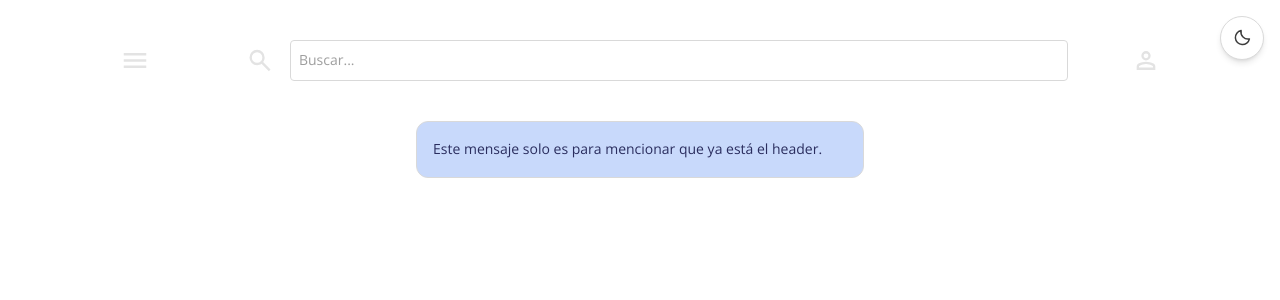
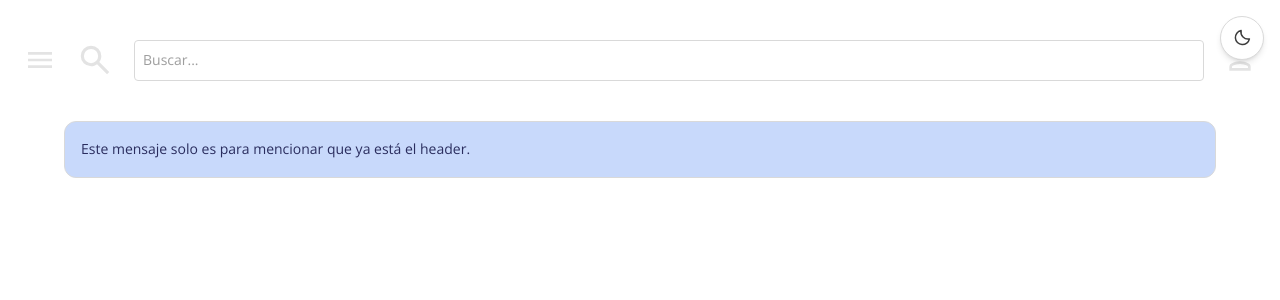
Before and after one commit to CETis-161-PROGRAMACION/ecommerce, a React (Vite) app: page /inicio in a window 1280 px wide. Shown: the top 300 px of the page. Built offline with nearby package versions, Linux system fonts and the light colour scheme.

Commit message:
feat: agregar pantalla de sucursales

```diff
--- a/src/components/navbar/NavBar.tsx
+++ b/src/components/navbar/NavBar.tsx
@@ -1,23 +1,58 @@
-import type { ReactNode } from "react";
+
+import type { ReactNode } from 'react'
 
 interface NavBarProps {
-    children: ReactNode
+  children: ReactNode
 }
 
-export default function NavBar ({children}: NavBarProps) {
-    return (
-        <div className="flex min-h-screen flex-col items-center px-6 py-10 motion-safe:animate-page-enter">
-            <header className="mb-10 flex justify-evenly w-full px-24 max-w gap-4">
-                <img src="/src/components/ui/icons/menu.svg" width={40} height={40} className="mr-20"/>
+export default function NavBar({ children }: NavBarProps) {
+  return (
+    <div className="flex min-h-screen flex-col items-center px-4 py-6 sm:px-6 sm:py-10 motion-safe:animate-page-enter">
+      <header className="mb-8 flex w-full max-w-7xl items-center gap-3 sm:mb-10 sm:gap-5">
+        <button
+          type="button"
+          aria-label="Abrir menú"
+          className="shrink-0"
+        >
+          <img
+            src="/src/components/ui/icons/menu.svg"
+            alt=""
+            width={32}
+            height={32}
+          />
+        </button>
 
-                <img src="/src/components/ui/icons/search.svg" alt="" height={38} width={38} />
+        <img
+          src="/src/components/ui/icons/search.svg"
+          alt=""
+          width={28}
+          height={28}
+          className="shrink-0 sm:h-[38px] sm:w-[38px]"
+        />
 
-                <input type="search" name="search" id="" placeholder="Buscar..." className="border border-line rounded p-2 text-sm leading-relaxed text-ink w-full" />
+        <input
+          type="search"
+          name="search"
+          placeholder="Buscar..."
+          aria-label="Buscar"
+          className="min-w-0 flex-1 rounded border border-line p-2 text-sm leading-relaxed text-ink"
+        />
 
-                <img src="/src/components/ui/icons/person.svg" alt="" height={38} width={38} className="ml-12" />
+        <button
+          type="button"
+          aria-label="Perfil"
+          className="shrink-0"
+        >
+          <img
+            src="/src/components/ui/icons/person.svg"
+            alt=""
+            width={32}
+            height={32}
+          />
+        </button>
+      </header>
 
-            </header>
-            <main className="w-full max-w-md">{children}</main>
-        </div>
-    )
+      <main className="w-full max-w-6xl">{children}</main>
+    </div>
+  )
 }
--- a/src/pages/not-found/NotFoundPage.tsx
+++ b/src/pages/not-found/NotFoundPage.tsx
@@ -11,6 +11,8 @@ const ROUTE_LABELS: Record<AppRoute, string> = {
   [ROUTES.confirmCode]: 'Confirmar código',
   [ROUTES.privacy]: 'Aviso de privacidad',
   [ROUTES.home]: 'Home',
+  [ROUTES.menu]: 'Menú',
+  [ROUTES.sucursales]: 'Sucursales',
 }
 
 const SUGGESTABLE_ROUTES = Object.values(ROUTES).filter(
--- /dev/null
+++ b/src/pages/sucursales/SucursalesPage.tsx
@@ -0,0 +1,89 @@
+import NavBar from '@/components/navbar/NavBar'
+
+const sucursales = [
+  {
+    nombre: 'Doña Mary',
+    direccion: 'Donato Guerra 220, San Javier, 45300 Tala, Jalisco.',
+    mapa: 'https://maps.google.com/maps?q=20.6566723,-103.7017308&z=17&output=embed',
+    indicaciones: 'https://www.google.com/maps/dir/?api=1&destination=20.6566723,-103.7017308',
+  },
+  {
+    nombre: 'Kundera',
+    direccion: 'Donato Guerra 63A, 45300 Tala, Jalisco.',
+    mapa: 'https://maps.google.com/maps?q=20.6518783,-103.7016811&z=17&output=embed',
+    indicaciones: 'https://www.google.com/maps/dir/?api=1&destination=20.6518783,-103.7016811',
+  },
+  {
+    nombre: 'Santori',
+    direccion: 'Manuel Acuña 1A, Barrio Alto, 45300 Tala, Jalisco.',
+    mapa: 'https://maps.google.com/maps?q=Manuel+Acu%C3%B1a+1A%2C+Barrio+Alto%2C+Tala%2C+Jalisco&z=17&output=embed',
+    indicaciones: 'https://www.google.com/maps/dir/?api=1&destination=Manuel+Acu%C3%B1a+1A%2C+Barrio+Alto%2C+Tala%2C+Jalisco',
+  },
+  {
+    nombre: 'Café Tostado',
+    direccion: 'Donato Guerra 244-A, 45300 Tala, Jalisco.',
+    mapa: 'https://maps.google.com/maps?q=Caf%C3%A9+Tostado%2C+Donato+Guerra+244-A%2C+Tala%2C+Jalisco&z=17&output=embed',
+    indicaciones: 'https://www.google.com/maps/dir/?api=1&destination=Caf%C3%A9+Tostado%2C+Donato+Guerra+244-A%2C+Tala%2C+Jalisco',
+  },
+]
+
+export function SucursalesPage() {
+  return (
+    <NavBar>
+      <section className="mx-auto w-full max-w-6xl space-y-6">
+        <header className="space-y-2">
+          <h1 className="text-2xl font-bold text-ink">
+            Sucursales
+          </h1>
+          <p className="text-sm text-ink/70">
+            Encuentra nuestros establecimientos en Tala, Jalisco.
+          </p>
+        </header>
+
+        <div className="grid w-full grid-cols-1 gap-6 md:grid-cols-2">
+          {sucursales.map((sucursal) => (
+            <article
+              key={sucursal.nombre}
+              className="overflow-hidden rounded-2xl border border-line bg-surface shadow-sm"
+            >
+              <div className="space-y-2 p-4">
+                <h2 className="text-xl font-bold text-ink">
+                  {sucursal.nombre}
+                </h2>
+                <p className="text-sm text-ink/70">
+                  {sucursal.direccion}
+                </p>
+              </div>
+
+              <div className="px-4">
+                <p className="mb-2 text-sm font-semibold text-ink">
+                  Ubicación
+                </p>
+                <iframe
+                  title={`Mapa de ${sucursal.nombre}`}
+                  src={sucursal.mapa}
+                  width="100%"
+                  height="190"
+                  loading="lazy"
+                  referrerPolicy="no-referrer-when-downgrade"
+                  className="block rounded-xl border-0"
+                />
+              </div>
+
+              <div className="flex justify-end p-4">
+                <a
+                  href={sucursal.indicaciones}
+                  target="_blank"
+                  rel="noreferrer"
+                  className="rounded-lg bg-brand-100 px-5 py-2 text-sm font-semibold text-navy-900 transition hover:opacity-80 focus-visible:outline-2 focus-visible:outline-offset-2"
+                >
+                  ¿Cómo llegar?
+                </a>
+              </div>
+            </article>
+          ))}
+        </div>
+      </section>
+    </NavBar>
+  )
+}
--- a/src/router/index.tsx
+++ b/src/router/index.tsx
@@ -6,6 +6,7 @@ import { PrivacyPage } from '@/pages/privacy/PrivacyPage'
 import { SplashPage } from '@/pages/splash/SplashPage'
 import { ROUTES } from '@/router/routes'
 import { HomePage } from '@/pages/home/HomePage'
+import { SucursalesPage } from '@/pages/sucursales/SucursalesPage'
 import { NotFoundPage } from '@/pages/not-found/NotFoundPage'
 import { MenuPage } from '@/pages/menu/MenuPage'
 
@@ -16,6 +17,7 @@ const routes = [
   { path: ROUTES.confirmCode, element: <ConfirmCodePage /> },
   { path: ROUTES.privacy, element: <PrivacyPage /> },
   { path: ROUTES.home, element: <HomePage /> },
+  { path: ROUTES.sucursales, element: <SucursalesPage /> },
   { path: ROUTES.menu, element: <MenuPage /> },
   { path: '*', element: <NotFoundPage /> },
 ]
--- a/src/router/routes.ts
+++ b/src/router/routes.ts
@@ -6,7 +6,7 @@ export const ROUTES = {
   privacy: '/registro/privacidad',
   home: '/inicio',
   menu: '/sucursal/menu',
-
+  sucursales: '/sucursales',
 } as const
 
 export type AppRoute = (typeof ROUTES)[keyof typeof ROUTES]
```
